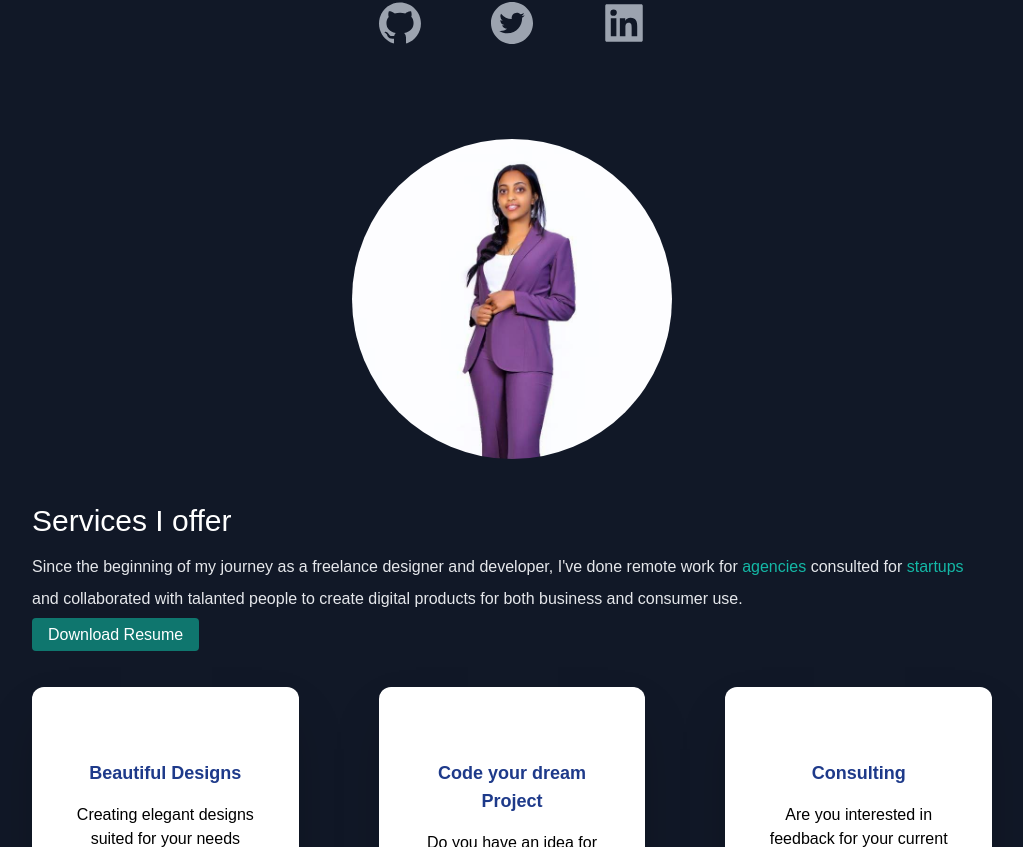
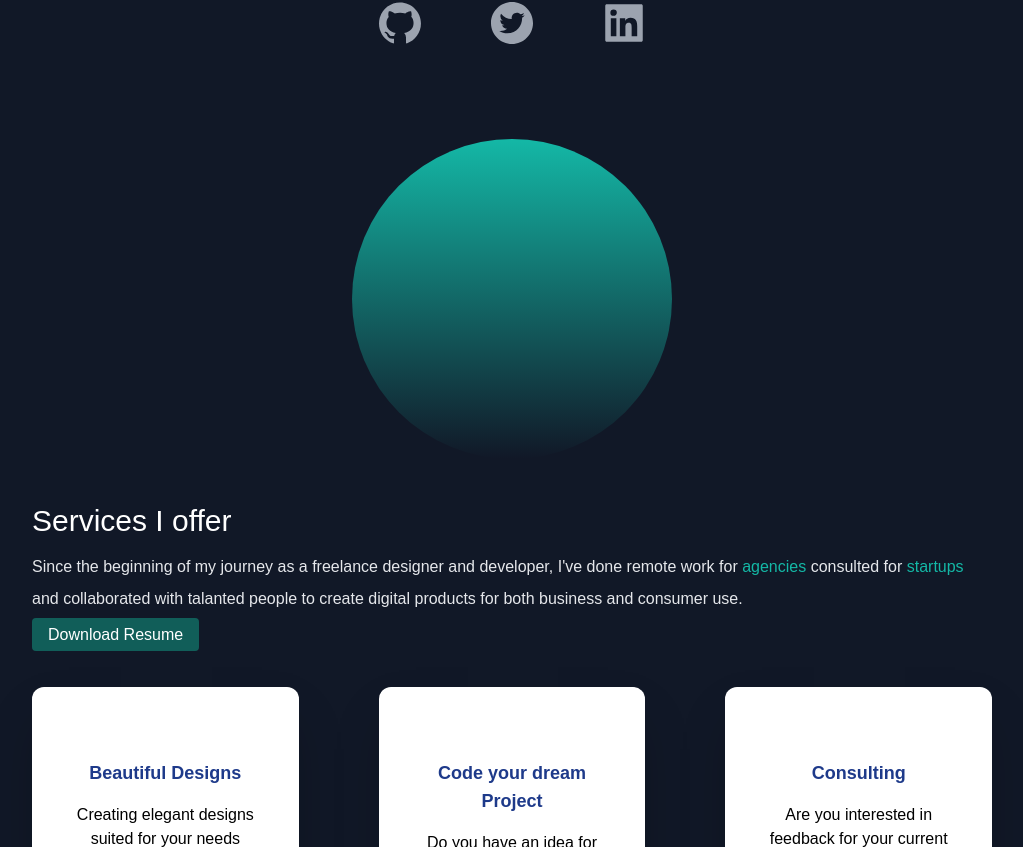
Before and after one commit to mahibmhd/Mahi-Portfolio, a Next.js app: page / in a window 1280 px wide. Shown: the part 425-1272 px from the top of the page, without its empty margins (128-1151 px from the left). Built offline with nearby package versions, Linux system fonts and the light colour scheme.

Commit message:
component added

```diff
--- /dev/null
+++ b/components/Download.js
@@ -0,0 +1,13 @@
+import React from "react";
+
+function DownloadLink() {
+  return (
+    <div>
+      <a href="/public/documents/Mahi's_Cv" download className="bg-teal-800 text-white py-2 px-4 rounded">
+        Download Resume
+      </a>
+    </div>
+  );
+}
+
+export default DownloadLink;
--- a/package.json
+++ b/package.json
@@ -14,7 +14,8 @@
     "next": "^13.4.5",
     "react": "^18.2.0",
     "react-dom": "^18.2.0",
-    "react-icons": "^4.9.0"
+    "react-icons": "^4.9.0",
+    "react-spring": "^9.7.2"
   },
   "devDependencies": {
     "autoprefixer": "^10.4.14",
--- a/pages/index.js
+++ b/pages/index.js
@@ -6,6 +6,7 @@ import { useState } from "react";
 import { Container } from "postcss";
 import mahdev from "public/mahdev.png";
 import { useSpring } from 'react-spring';
+import DownloadLink from '@/components/Download';
 
 const inter = Inter({ subsets: ['latin'] })
 
@@ -62,13 +63,13 @@ export default function Home() {
             layout:"fill"
           }}
           /> */}
-           <img src={mahdev.src}
+           {/* <img src={mahdev.src}
            width={350}
            height={200}
            style={{
             objectFit:"cover",
             layout:"fill"
-           }} />
+           }} /> */}
 
             </div>
           </div>
@@ -86,12 +87,20 @@ export default function Home() {
               and collaborated with talanted people to create digital products
               for both business and consumer use.
             </p>
+          <div>
+          <DownloadLink> Download Resume</DownloadLink>
+          </div>
 
+
+
+{/*
             <div>
       <a href="/public/documents/Mahi's_CV.pdf" download className=" flex-initial bg-teal-700 text-white hover:text-gray-300 py-2 px-4 rounded">
         Download Resume
       </a>
-    </div>
+    </div> */}
+
+
           </div>
           <div className="lg:flex gap-20">
             <div className="text-center shadow-2xl p-10 rounded-xl my-10  dark:bg-white flex-1">
```
Also changed, not shown: pages/_app.js (line endings or trailing spaces), public/mahdev.png, 1 other file (tests, documents, lock files or other folders).
